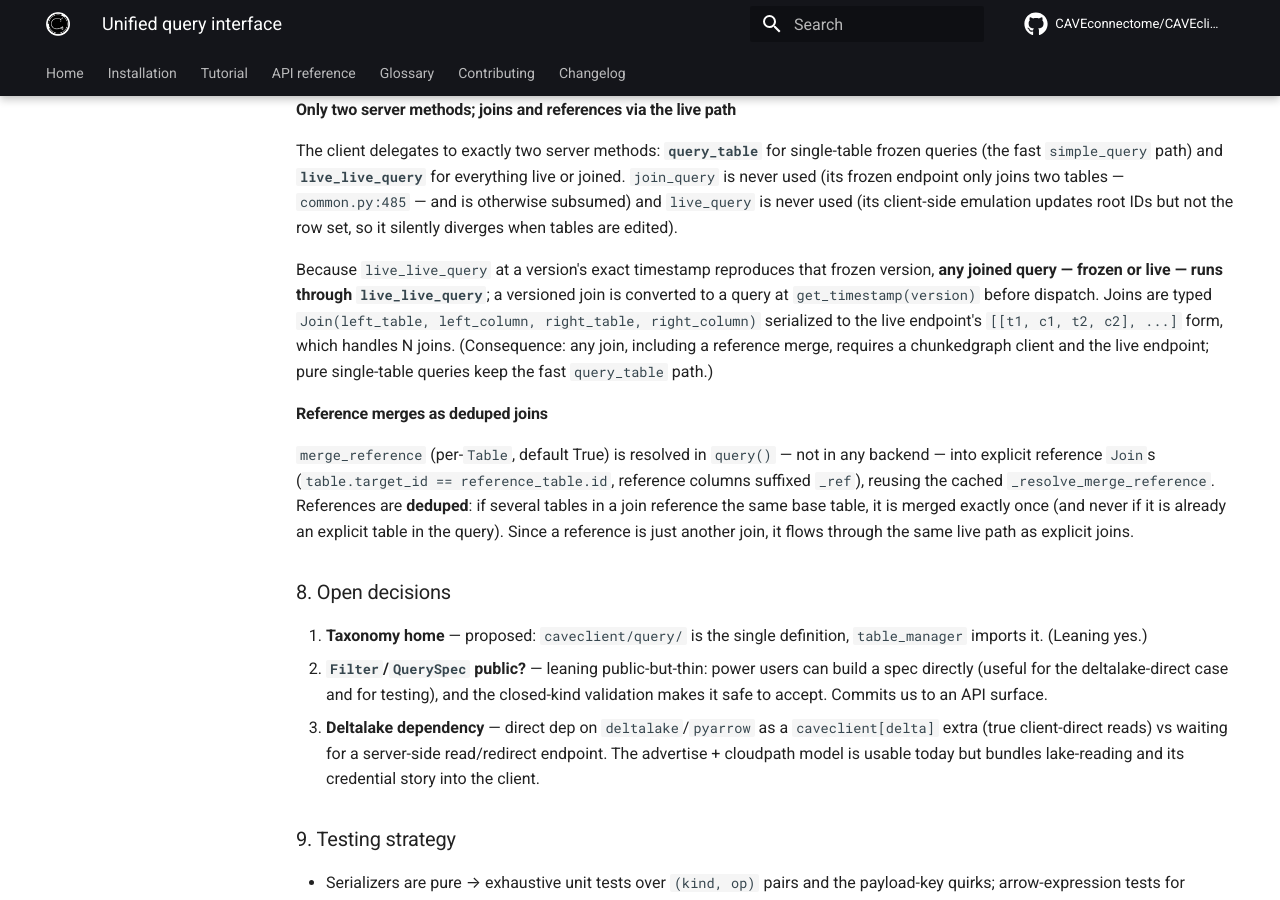
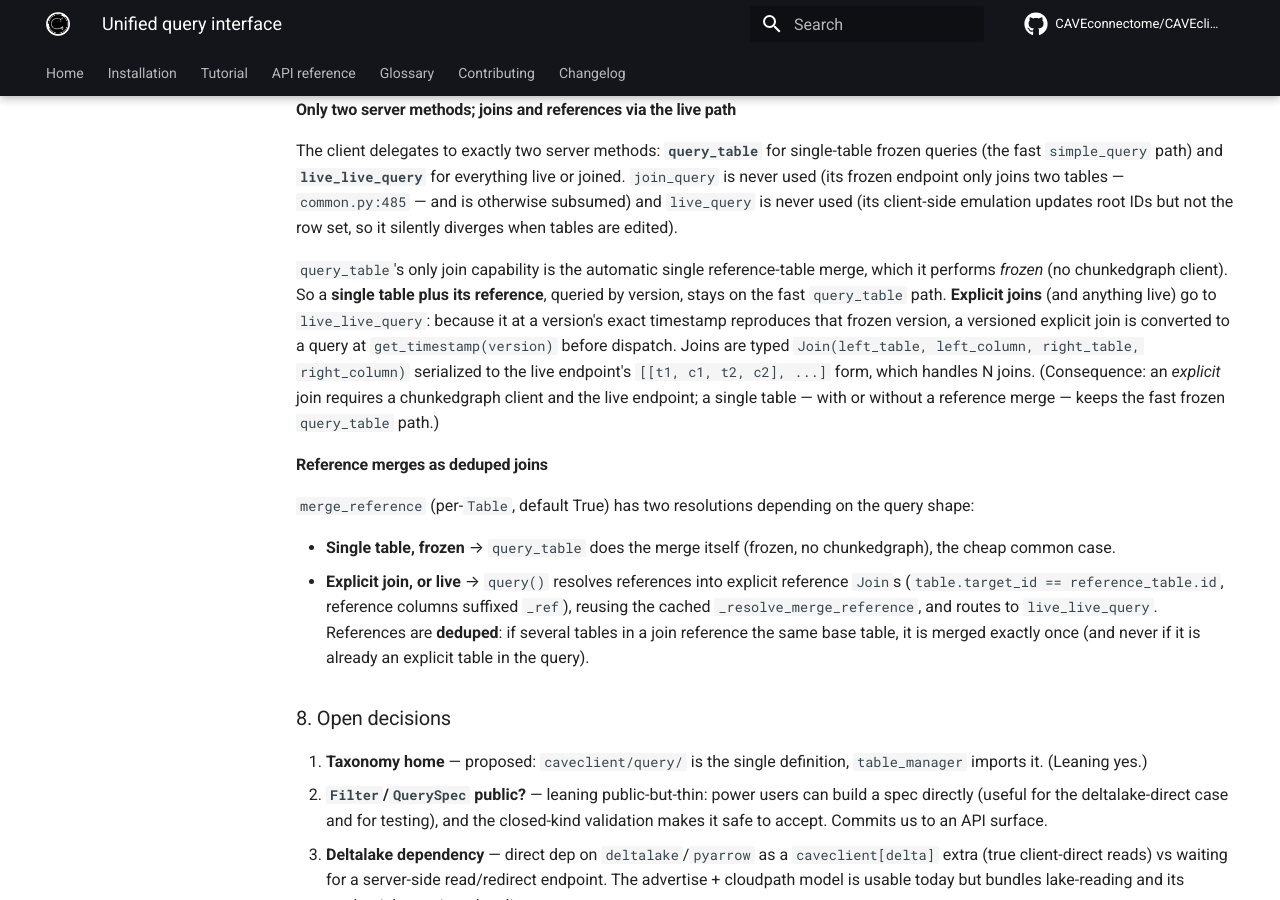
Before and after one commit to CAVEconnectome/CAVEclient, an MkDocs documentation site: the page built from docs/design/unified_query_interface.md, in a window 1280 px wide and 900 px high, scrolled down 7098 px. Built offline with MkDocs 1.6.1 and Material for MkDocs 9.7.7, drawn with Linux system fonts in a browser that asks for light colours; comment, search, counter and statistics services are not loaded.

Commit message:
fix(query): keep single-table reference merge on the frozen query_table path
The previous commit over-collapsed: it routed every reference merge (even a
single table + its one reference, frozen) through live_live_query, needlessly
requiring a chunkedgraph client and the heavier live endpoint.

query_table's only join capability is the automatic single reference-table
merge, done frozen without chunkedgraph. So:
- single table + reference, frozen -> stays on query_table (merge_reference
  passed through), cheap.
- explicit joins, or any live query -> live_live_query, with references
  resolved into deduped explicit joins (versioned joins run at the version
  timestamp).

query() now branches on (is_join or is_live): only then does it resolve
references into joins and route live; otherwise it leaves the reference merge to
query_table. MaterializedBackend forwards merge_reference again.

Tests updated: single-table frozen reference uses query_table; reference-into-
live-join is now the live case. Full suite green (192).

Co-Authored-By: Claude Opus 4.8 (1M context) <noreply@anthropic.com>

```diff
--- a/docs/design/unified_query_interface.md
+++ b/docs/design/unified_query_interface.md
@@ -360,24 +360,31 @@ single-table frozen queries (the fast `simple_query` path) and
 subsumed) and `live_query` is never used (its client-side emulation updates root
 IDs but not the row set, so it silently diverges when tables are edited).
 
-Because `live_live_query` at a version's exact timestamp reproduces that frozen
-version, **any joined query — frozen or live — runs through `live_live_query`**;
-a versioned join is converted to a query at `get_timestamp(version)` before
-dispatch. Joins are typed `Join(left_table, left_column, right_table,
-right_column)` serialized to the live endpoint's `[[t1, c1, t2, c2], ...]` form,
-which handles N joins. (Consequence: any join, including a reference merge,
-requires a chunkedgraph client and the live endpoint; pure single-table queries
-keep the fast `query_table` path.)
+`query_table`'s only join capability is the automatic single reference-table
+merge, which it performs *frozen* (no chunkedgraph client). So a **single table
+plus its reference**, queried by version, stays on the fast `query_table` path.
+**Explicit joins** (and anything live) go to `live_live_query`: because it at a
+version's exact timestamp reproduces that frozen version, a versioned explicit
+join is converted to a query at `get_timestamp(version)` before dispatch. Joins
+are typed `Join(left_table, left_column, right_table, right_column)` serialized
+to the live endpoint's `[[t1, c1, t2, c2], ...]` form, which handles N joins.
+(Consequence: an *explicit* join requires a chunkedgraph client and the live
+endpoint; a single table — with or without a reference merge — keeps the fast
+frozen `query_table` path.)
 
 ### Reference merges as deduped joins
 
-`merge_reference` (per-`Table`, default True) is resolved in `query()` — not in
-any backend — into explicit reference `Join`s (`table.target_id ==
-reference_table.id`, reference columns suffixed `_ref`), reusing the cached
-`_resolve_merge_reference`. References are **deduped**: if several tables in a
-join reference the same base table, it is merged exactly once (and never if it
-is already an explicit table in the query). Since a reference is just another
-join, it flows through the same live path as explicit joins.
+`merge_reference` (per-`Table`, default True) has two resolutions depending on
+the query shape:
+
+- **Single table, frozen** → `query_table` does the merge itself (frozen, no
+  chunkedgraph), the cheap common case.
+- **Explicit join, or live** → `query()` resolves references into explicit
+  reference `Join`s (`table.target_id == reference_table.id`, reference columns
+  suffixed `_ref`), reusing the cached `_resolve_merge_reference`, and routes to
+  `live_live_query`. References are **deduped**: if several tables in a join
+  reference the same base table, it is merged exactly once (and never if it is
+  already an explicit table in the query).
 
 ## 8. Open decisions
 
```
Also changed, not shown: 3 other files.
